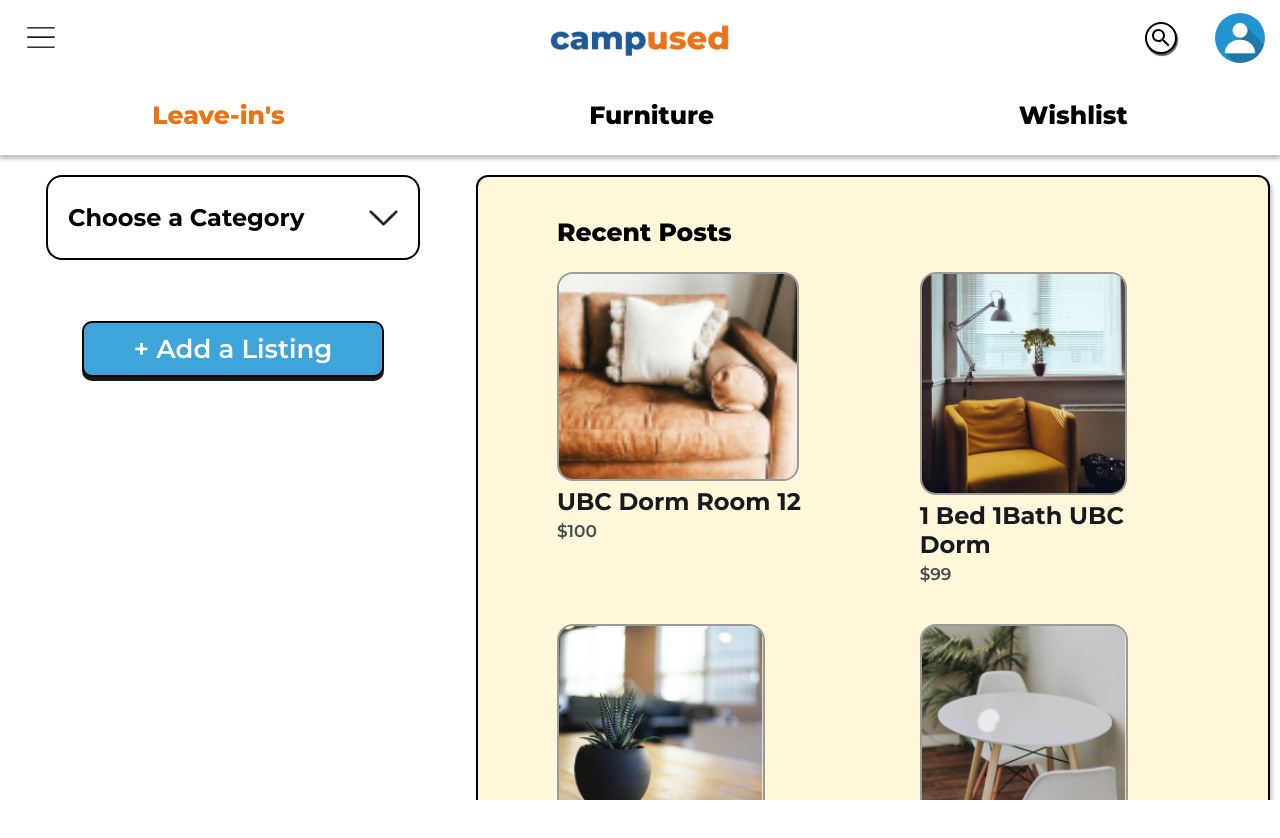
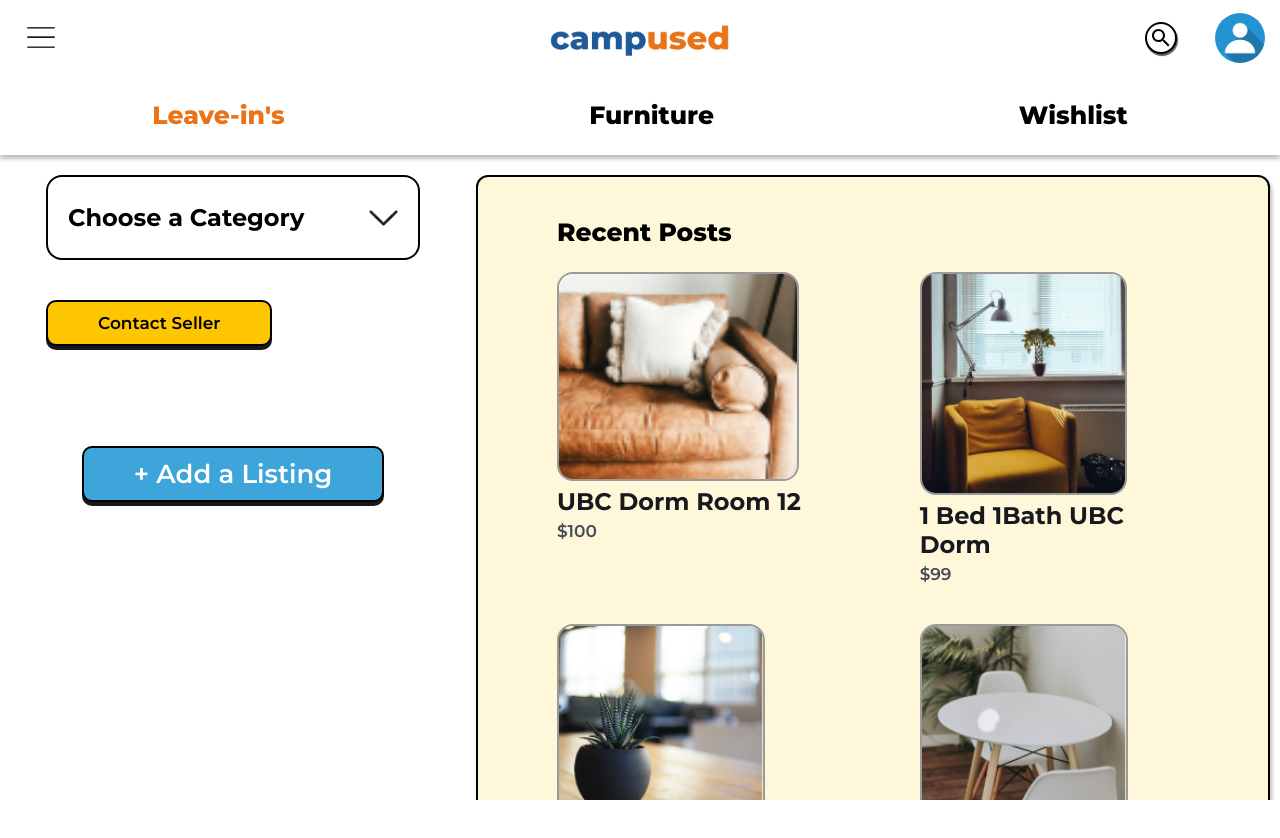
Before and after one commit to cindyparkk/campused, a Next.js app: page /home in a window 1280 px wide. Shown: the top 838 px of the page. Built offline with nearby package versions, Linux system fonts and the light colour scheme.

Commit message:
updated login page

```diff
--- a/pages/home/index.js
+++ b/pages/home/index.js
@@ -8,12 +8,30 @@ import Button from '../../comps/Button';
 
 import Router from 'next/router';
 
+import axios from 'axios';
+
 function createAListing() {
   console.log("clicked");
     Router.push("/create-a-listing");
 }
 
 export default function Home() {
+
+  const [post, setPost] = useState("");
+
+  const HandlePost = async ()=>{
+
+    console.log("clicked");
+
+      console.log("");
+      var resp = await axios.get("https://us-central1-campused-15cf0.cloudfunctions.net/api/getPost");
+
+      // console.log("Failed");
+
+     console.log(resp.data);
+    // Router.push("/home");
+  }
+
   return  <div className="page">
        <Header />
       <HeaderMenu />
@@ -21,6 +39,7 @@ export default function Home() {
           <div className="page_left">
             <div>
               <Category />
+              <Button onClick={HandlePost} />
             </div>
             <Button text="+ Add a Listing" color="#FFF" bgcolor="#3DA5D9" fsize="26px" onClick={createAListing}/>
           </div>
```
